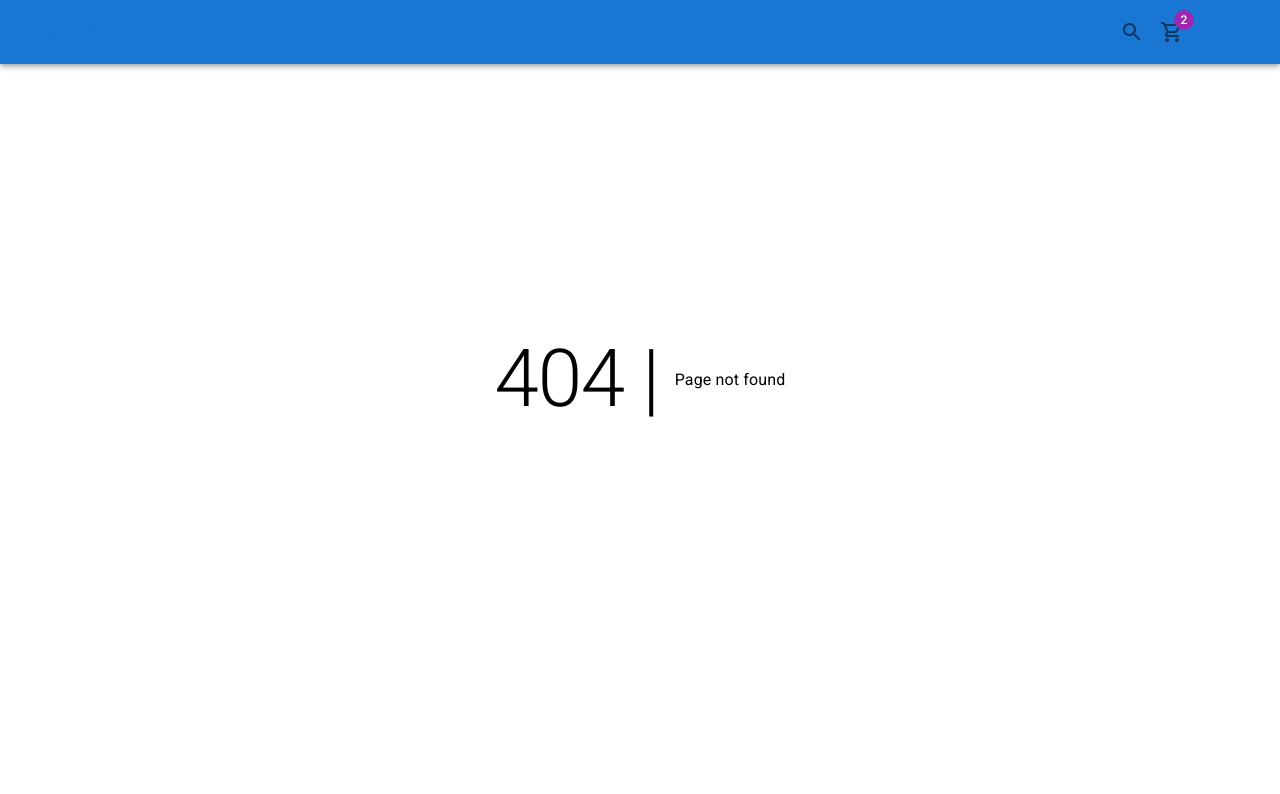
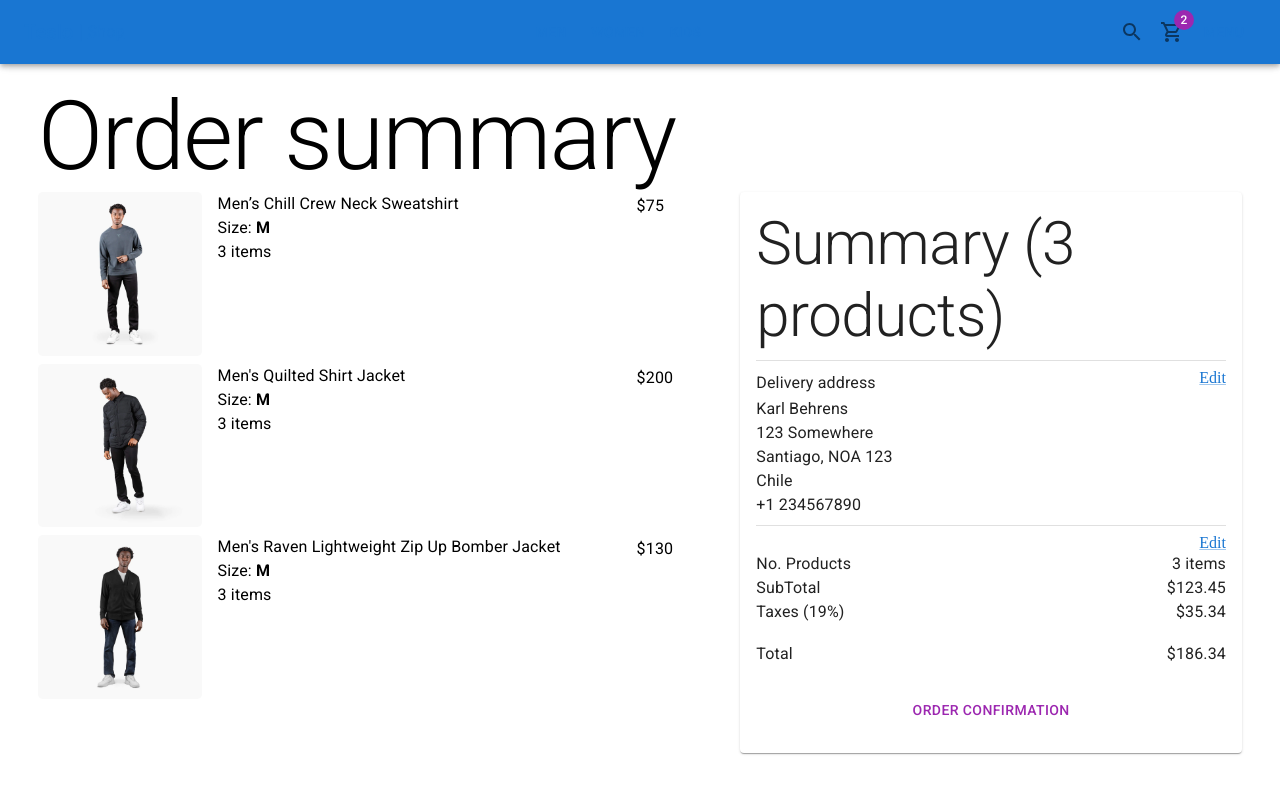
Before and after one commit to karlbehrensg/teslo-shop, a Next.js app: page /checkout/summary in a window 1280 px wide. Before the commit this address had no page. Shown: the top 794 px of the page. Built offline with nearby package versions, Linux system fonts and the light colour scheme.

Commit message:
Order summary

```diff
--- a/components/cart/CartList.tsx
+++ b/components/cart/CartList.tsx
@@ -35,7 +35,7 @@ export const CartList: FC<Props> = ({ editable = false }) => {
                   <CardActionArea>
                     <CardMedia
                       component="img"
-                      image={`products/${product.images[0]}`}
+                      image={`/products/${product.images[0]}`}
                       sx={{ borderRadius: "5px" }}
                     />
                   </CardActionArea>
--- /dev/null
+++ b/pages/checkout/summary.tsx
@@ -0,0 +1,61 @@
+import NextLink from "next/link";
+import {
+  Link,
+  Box,
+  Button,
+  Card,
+  CardContent,
+  Divider,
+  Grid,
+  Typography,
+} from "@mui/material";
+import { ShopLayout } from "../../components/layout/ShopLayout";
+import { CartList, OrderSummary } from "../../components/cart";
+
+const SummaryPage = () => {
+  return (
+    <ShopLayout title="Order summary" pageDescription="Order summary">
+      <Typography variant="h1" component="h1">
+        Order summary
+      </Typography>
+      <Grid container>
+        <Grid item xs={12} sm={7}>
+          <CartList />
+        </Grid>
+        <Grid item xs={12} sm={5}>
+          <Card className="summary-card">
+            <CardContent>
+              <Typography variant="h2">Summary (3 products)</Typography>
+              <Divider sx={{ my: 1 }} />
+              <Box display="flex" justifyContent="space-between">
+                <Typography variant="subtitle1">Delivery address</Typography>
+                <NextLink href={"/checkout/address"} passHref>
+                  <Link underline="always">Edit</Link>
+                </NextLink>
+              </Box>
+              <Typography>Karl Behrens</Typography>
+              <Typography>123 Somewhere</Typography>
+              <Typography>Santiago, NOA 123</Typography>
+              <Typography>Chile</Typography>
+              <Typography>+1 234567890</Typography>
+              <Divider sx={{ my: 1 }} />
+              <Box display="flex" justifyContent="end">
+                <NextLink href={"/cart"} passHref>
+                  <Link underline="always">Edit</Link>
+                </NextLink>
+              </Box>
+              <OrderSummary />
+              <Box sx={{ mt: 3 }}>
+                <Button color="secondary" className="circular-btn" fullWidth>
+                  Order confirmation
+                </Button>
+              </Box>
+            </CardContent>
+          </Card>
+        </Grid>
+      </Grid>
+    </ShopLayout>
+  );
+};
+
+export default SummaryPage;
```
